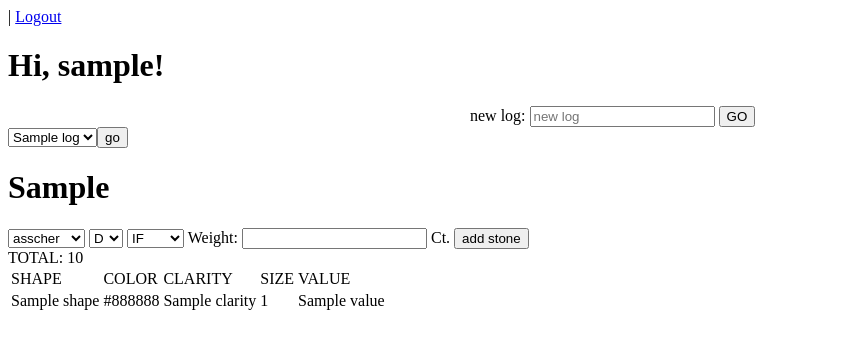
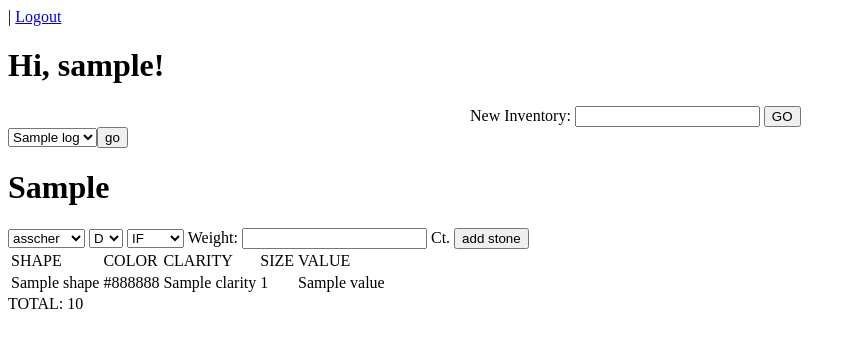
Before and after one commit to MicahSteinbrecher/inventory-flask, a Flask app: template templates/index.html in a window 1280 px wide. Shown: the top 349 px of the page, without its empty margins (0-856 px from the left). Run offline with Flask 2, Linux system fonts and the light colour scheme; tables that the repository leaves empty hold one stand-in row (values such as "Sample post"); the template is opened without the code that fills it: values that come from a table or form of the project are taken from there, most other values are stand-ins (such as "Sample title", 1, 10 or a date in 2020); data that the repository does not hold is empty.

Commit message:
fixed bugs

```diff
--- a/templates/index.html
+++ b/templates/index.html
@@ -8,27 +8,26 @@
 
 <form class="col-lg-12" action="{{url_for('add_log')}}" method="POST">
     <div style="width:340px;text-align:left;margin:0 auto;">
-        new log: <input placeholder="new log" type="text" name="name">
+        New Inventory: <input type="text" name="name">
         <span><button type="submit">GO</button></span>
     </div>
 </form>
 
 <div>
+    {% if logs.count() %}
     <form action="{{url_for('index')}}" method="POST">
-        {% if not logs %}
-            Looks like you haven't created any inventory logs yet
-        {% else %}
         <select name="log_id">
         {% for log in logs %}
           <option value="{{ log.id }}">{{ log.name }}</option>
         {% endfor %}
           <input type="submit" value="go">
-        {% endif %}
         </select>
     </form>
+    {% endif %}
 </div>
 <h1>{{ current_log }}</h1>
 
+{% if current_log %}
 <form  action="{{url_for('add_stone')}}" method="POST">
     <select name="shape">
         <option value="asscher">asscher</option>
@@ -70,11 +69,17 @@
     <span><button type="submit">add stone</button></span>
 </form>
 </div>
-</form>
+{% endif %}
 
-<table id="stones">
-{% if current_log %}
-    {% if diamonds %}
+
+{% if not logs.count() %}
+    <em>Looks like you haven't created an inventory yet</em>
+{% elif not current_log %}
+    <em>Select an inventory to get started.</em>
+{% elif not diamonds %}
+    <em>Looks like you haven't added any stones to this inventory</em>
+{% else %}
+    <table id="stones">
     <tr><td>SHAPE</td><td>COLOR</td><td>CLARITY</td><td>SIZE</td><td>VALUE</td></tr>
         {% for diamond in diamonds %}
             <tr> <td>{{ diamond.shape }}</td>
@@ -83,13 +88,7 @@
             <td>{{ diamond.size }}</td>
             <td>{{ diamond.value }}</td></tr>
         {% endfor %}
+    </table>
     TOTAL: {{ total }}
-    {% else %}
-        <em>Looks like you haven't added any stones to this inventory</em>
-    {% endif %}
-{% else %}
-<em>Looks like you haven't selected an inventory.</em>
 {% endif %}
-</table>
-
 {% endblock %}
```
